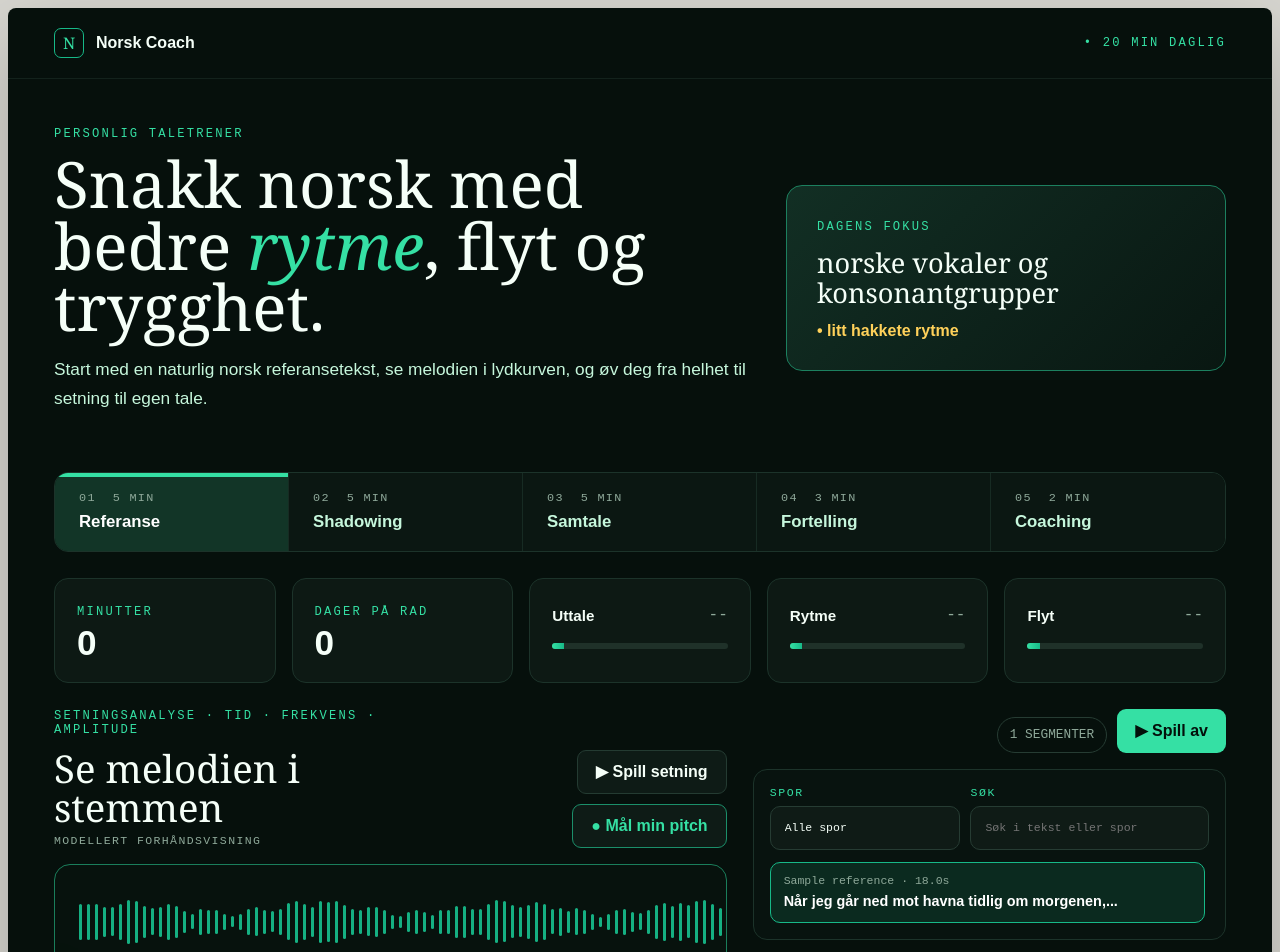
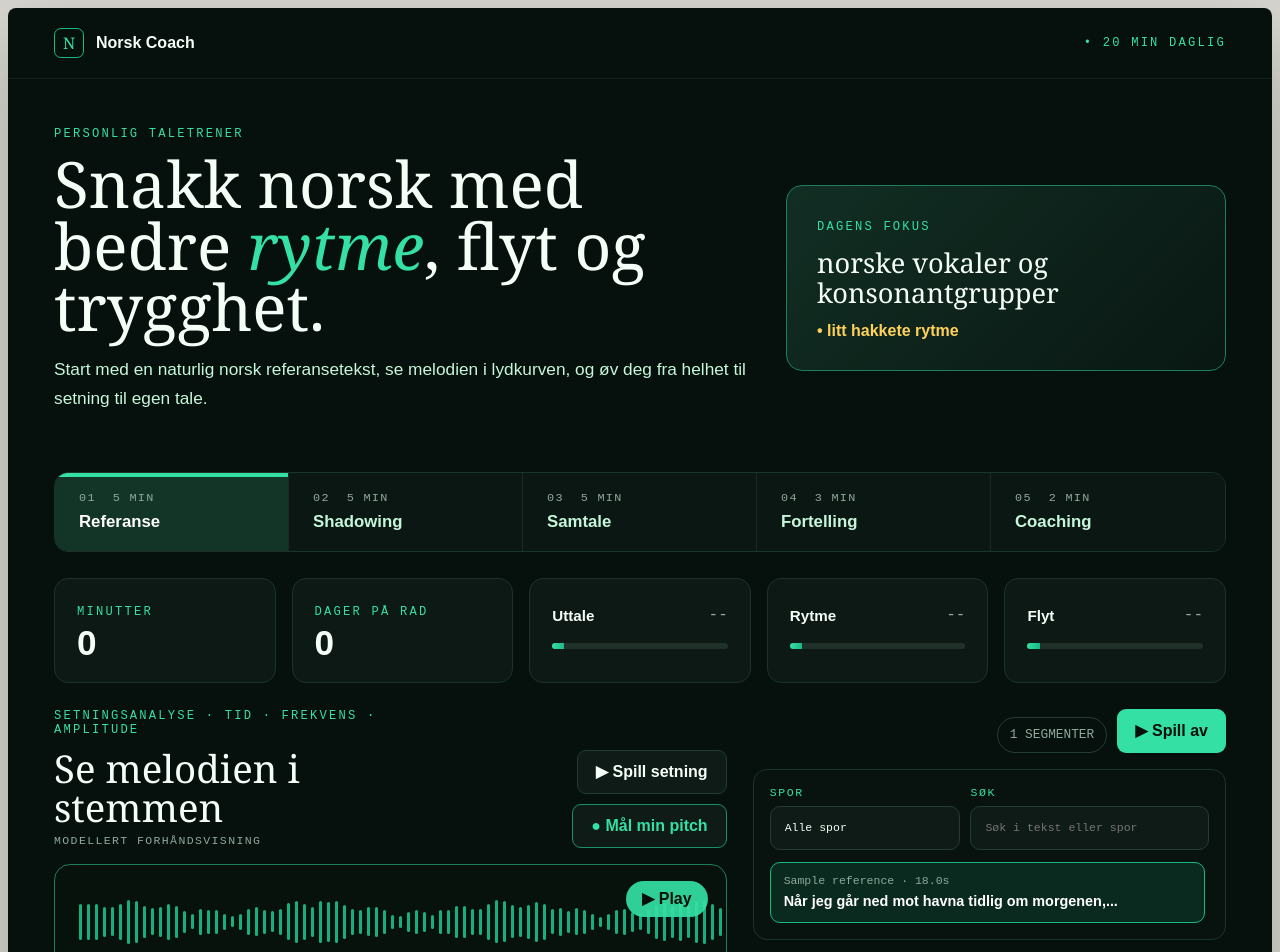
Before and after one commit to KevinGj/NorskCoach, a Next.js app: page / in a window 1280 px wide. Shown: the top 952 px of the page. Built offline with nearby package versions, Linux system fonts and the light colour scheme.

Commit message:
Improve graph playback controls

```diff
--- a/app/globals.css
+++ b/app/globals.css
@@ -355,6 +355,25 @@ h1 em {
   padding: 28px 24px 16px;
   position: relative;
   user-select: none;
+}
+
+.graphPlayButton {
+  background: rgba(53, 224, 164, 0.92);
+  border: 0;
+  border-radius: 999px;
+  color: #03100b;
+  cursor: pointer;
+  font-weight: 900;
+  min-height: 36px;
+  padding: 0 16px;
+  position: absolute;
+  right: 18px;
+  top: 16px;
+  z-index: 8;
+}
+
+.graphPlayButton:hover {
+  background: var(--accent);
 }
 
 .playhead {
--- a/app/page.tsx
+++ b/app/page.tsx
@@ -518,6 +518,7 @@ function AudioStudyPanel({
   studentPitch,
   isStudentListening,
   isPlaying,
+  onPause,
   onScrub,
   onPlayToggle,
   onToggleStudent
@@ -534,6 +535,7 @@ function AudioStudyPanel({
   studentPitch: PitchPoint[];
   isStudentListening: boolean;
   isPlaying: boolean;
+  onPause: () => void;
   onScrub: (time: number) => void;
   onPlayToggle: () => void;
   onToggleStudent: () => void;
@@ -615,6 +617,14 @@ function AudioStudyPanel({
           if (event.buttons === 1) scrubFromPointer(event.clientX);
         }}
       >
+        <button
+          className="graphPlayButton"
+          onClick={isPlaying ? onPause : onPlayToggle}
+          onPointerDown={(event) => event.stopPropagation()}
+          type="button"
+        >
+          {isPlaying ? "Pause" : "▶ Play"}
+        </button>
         <div className="playhead" style={{ left: `${playheadPercent}%` }} />
         <div className="waveform" aria-label="Waveform for valgt setning">
           {columns.map((height, index) => (
@@ -751,6 +761,7 @@ export default function Home() {
   const micStreamRef = useRef<MediaStream | null>(null);
   const micIntervalRef = useRef<number | null>(null);
   const playbackOffsetRef = useRef(0);
+  const playbackStopAtRef = useRef<number | null>(null);
 
   const stage = stages[stageIndex];
   const librarySegments = audioSegments.length ? audioSegments : [fallbackAudioSegment];
@@ -886,7 +897,19 @@ export default function Home() {
   const stopAudio = () => {
     audioRef.current?.pause();
     window.speechSynthesis?.cancel();
+    playbackStopAtRef.current = null;
     setIsAudioPlaying(false);
+  };
+
+  const pauseReferenceAudio = () => {
+    const audio = audioRef.current;
+    if (audio && !audio.paused) {
+      playbackOffsetRef.current = audio.currentTime;
+      setReferenceTime(audio.currentTime);
+      audio.pause();
+    } else {
+      stopAudio();
+    }
   };
 
   const stopStudentPitch = () => {
@@ -998,7 +1021,7 @@ export default function Home() {
     }
   };
 
-  const playReferenceAudio = async (url: string, offset = 0, trackReference = true) => {
+  const playReferenceAudio = async (url: string, offset = 0, trackReference = true, stopAt: number | null = null) => {
     if (!url) {
       fallbackSpeech(selectedAudioSegment.text, 0.92, offset, trackReference);
       return;
@@ -1010,16 +1033,27 @@ export default function Home() {
       const audio = new Audio(url);
       audioRef.current = audio;
       playbackOffsetRef.current = offset;
+      playbackStopAtRef.current = stopAt;
       audio.currentTime = offset;
       audio.onplay = () => setIsAudioPlaying(true);
       audio.onpause = () => setIsAudioPlaying(false);
-      audio.onended = () => setIsAudioPlaying(false);
+      audio.onended = () => {
+        playbackStopAtRef.current = null;
+        setIsAudioPlaying(false);
+      };
       audio.ontimeupdate = () => {
         if (trackReference) {
           const nextTime = Math.min(activeReferenceDuration, audio.currentTime);
           setReferenceTime(nextTime);
           const segment = segmentAtReferenceTime(nextTime);
           setSelectedSentence(Math.max(0, activeReferenceSegments.indexOf(segment)));
+          if (playbackStopAtRef.current !== null && nextTime >= playbackStopAtRef.current) {
+            audio.pause();
+            audio.currentTime = playbackStopAtRef.current;
+            setReferenceTime(playbackStopAtRef.current);
+            playbackOffsetRef.current = playbackStopAtRef.current;
+            playbackStopAtRef.current = null;
+          }
         }
       };
       await audio.play();
@@ -1030,22 +1064,27 @@ export default function Home() {
 
   const playFullReference = () => {
     if (isAudioPlaying) {
-      stopAudio();
+      pauseReferenceAudio();
       return;
     }
-    setSelectedSentence(0);
-    setReferenceTime(0);
-    void playReferenceAudio(selectedAudioSegment.audio, 0, true);
+    const savedTime = Math.max(referenceTime, playbackOffsetRef.current);
+    const resumeTime = savedTime >= activeReferenceDuration - 0.05 ? 0 : Math.min(activeReferenceDuration, Math.max(0, savedTime));
+    const segment = segmentAtReferenceTime(resumeTime);
+    setSelectedSentence(Math.max(0, activeReferenceSegments.indexOf(segment)));
+    setReferenceTime(resumeTime);
+    void playReferenceAudio(selectedAudioSegment.audio, resumeTime, true);
   };
 
   const playSelectedSentence = () => {
     if (isAudioPlaying) {
-      stopAudio();
+      pauseReferenceAudio();
       return;
     }
-    setReferenceTime(selectedSegment.start);
+    const resumeTime =
+      referenceTime >= selectedSegment.start && referenceTime < selectedSegment.end ? referenceTime : selectedSegment.start;
+    setReferenceTime(resumeTime);
     setStudentPitch([]);
-    void playReferenceAudio(selectedAudioSegment.audio, selectedSegment.start, true);
+    void playReferenceAudio(selectedAudioSegment.audio, resumeTime, true, selectedSegment.end);
   };
 
   const scrubReference = (time: number) => {
@@ -1053,7 +1092,13 @@ export default function Home() {
     setReferenceTime(globalTime);
     playbackOffsetRef.current = globalTime;
     if (isAudioPlaying) {
-      void playReferenceAudio(selectedAudioSegment.audio, globalTime, true);
+      const audio = audioRef.current;
+      if (audio && selectedAudioSegment.audio) {
+        audio.currentTime = globalTime;
+        playbackStopAtRef.current = selectedSegment.end;
+      } else {
+        void playReferenceAudio(selectedAudioSegment.audio, globalTime, true, selectedSegment.end);
+      }
     }
   };
 
@@ -1204,6 +1249,7 @@ export default function Home() {
                 studentPitch={studentPitch}
                 isStudentListening={isStudentListening}
                 isPlaying={isAudioPlaying}
+                onPause={pauseReferenceAudio}
                 onScrub={scrubReference}
                 onPlayToggle={playSelectedSentence}
                 onToggleStudent={() => void toggleStudentPitch()}
```
